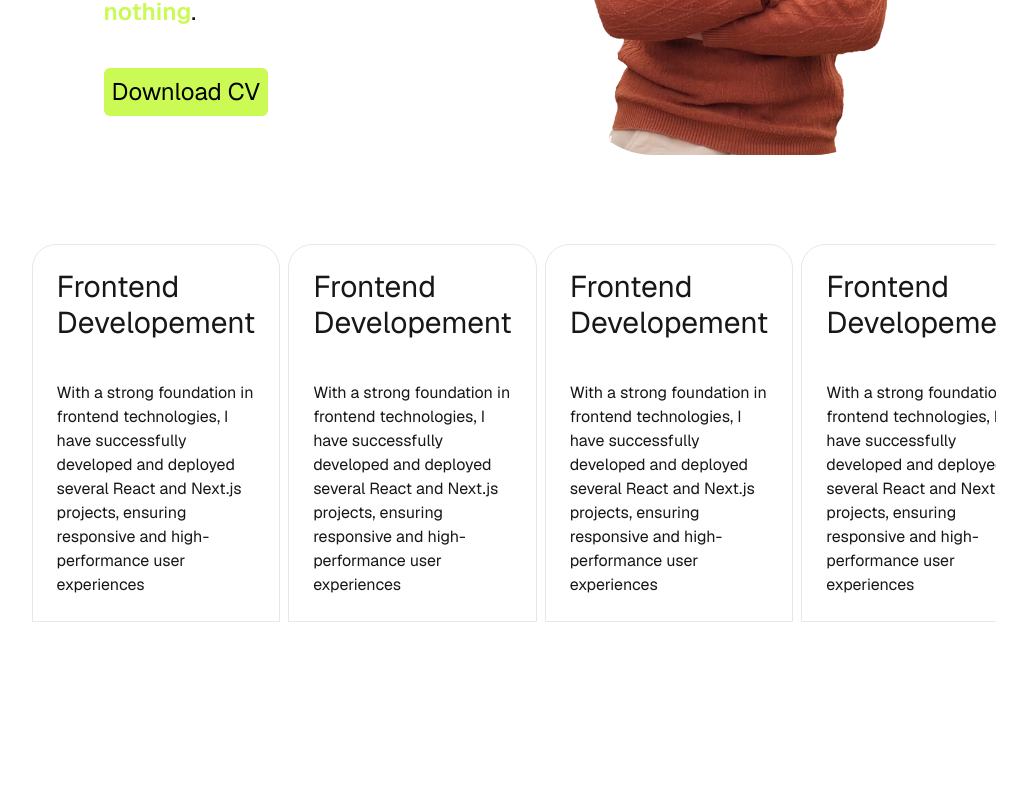
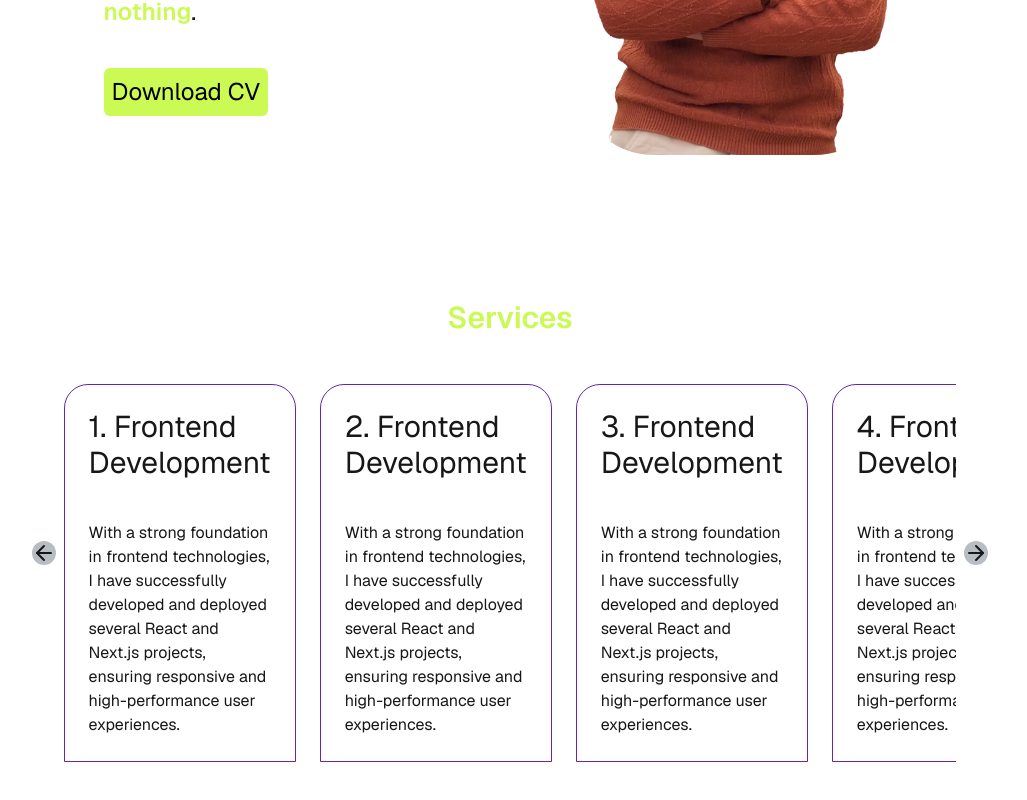
Before and after one commit to Nischal-Ojha/Portfolio, a Next.js app: page / in a window 1280 px wide. Shown: the part 416-1216 px from the top of the page, without its empty margins (130-1157 px from the left). Before the commit the page ends 1078 px from the top, so only its background shows below. Built offline with nearby package versions, Linux system fonts and the light colour scheme.

Commit message:
ScrollBar for boxes and a new container added

```diff
--- a/src/Components/Box.tsx
+++ b/src/Components/Box.tsx
@@ -1,10 +1,133 @@
+// "use client"
+
+// import React, { useState, useRef, useEffect } from 'react';
+
+// interface BoxProps {
+//   id: number;
+//   heading?: string;
+//   content?: string;
+// }
+
+// const Box: React.FC<BoxProps> = ({ id, heading, content }) => {
+//   const boxRef = useRef<HTMLDivElement>(null);
+//   const [isLeftmost, setIsLeftmost] = useState(false);
+//   const [isRightmost, setIsRightmost] = useState(false);
+
+//   // Function to calculate the position of the box
+//   const calculatePosition = () => {
+//     if (boxRef.current) {
+//       const container = boxRef.current.parentElement;
+//       if (!container) return;
+
+//       const scrollLeft = container.scrollLeft;
+//       const containerWidth = container.clientWidth;
+
+//       const boxLeft = boxRef.current.offsetLeft;
+//       const boxRight = boxLeft + boxRef.current.offsetWidth;
+
+//       return { isLeft: boxLeft >= scrollLeft, isRight: boxRight <= scrollLeft + containerWidth, boxLeft, boxRight };
+//     }
+//     return { isLeft: false, isRight: false, boxLeft: 0, boxRight: 0 };
+//   };
+
+//   useEffect(() => {
+//     const handleScroll = () => {
+//       const container = boxRef.current?.parentElement;
+//       if (!container) return;
+
+//       const containerWidth = container.clientWidth;
+//       const scrollLeft = container.scrollLeft;
+
+//       // Loop through all the boxes inside the container
+//       const positions = Array.from(container.children).map((child) => {
+//         const box = child as HTMLElement;
+//         const boxLeft = box.offsetLeft;
+//         const boxRight = boxLeft + box.offsetWidth;
+//         return { box, boxLeft, boxRight };
+//       });
+
+//       // Filter boxes that are within the visible range
+//       const visibleBoxes = positions.filter(({ boxLeft, boxRight }) => boxRight > scrollLeft && boxLeft < scrollLeft + containerWidth);
+
+//       // Determine leftmost and rightmost boxes from the visible ones
+//       const leftmostBox = visibleBoxes.reduce((left, current) => (current.boxLeft < left.boxLeft ? current : left), visibleBoxes[0]);
+//       const rightmostBox = visibleBoxes.reduce((right, current) => (current.boxRight > right.boxRight ? current : right), visibleBoxes[0]);
+
+//       // Set the state to indicate if this box is the leftmost or rightmost within the visible area
+//       const { boxLeft, boxRight }= calculatePosition();
+//       setIsLeftmost(boxLeft === leftmostBox.boxLeft);
+//       setIsRightmost(boxRight === rightmostBox.boxRight);
+//     };
+
+//     const container = boxRef.current?.parentElement;
+//     container?.addEventListener('scroll', handleScroll);
+
+//     // Initial check
+//     handleScroll();
+
+//     // Clean up on unmount
+//     return () => {
+//       container?.removeEventListener('scroll', handleScroll);
+//     };
+//   }, []);
+
+//   function scrollNow(x: boolean) {
+//     if (boxRef.current) {
+//       const container = boxRef.current.parentElement;
+//       if (!container) return;
+
+//       const boxWidth = boxRef.current.offsetWidth;
+//       const scrollAmount = x ? -boxWidth : boxWidth;
+
+//       container?.scrollBy({
+//         left: scrollAmount,
+//         behavior: 'smooth'
+//       });
+//     }
+//   }
+
+//   return (
+//     <div
+//       ref={boxRef}
+//       className={`border w-96 rounded-t-3xl border-purple-800 transform transition-all duration-300 ease-in-out hover:-translate-y-5 hover:scale-105 lg:hover:scale-110 hover:mx-2 lg:hover:mx-3 hover:shadow-[0_0px_10px_rgba(76,29,149,0.8)] ${isLeftmost ? 'border-green-500' : ''} ${isRightmost ? 'border-red-500' : ''}`}
+//       onMouseEnter={() => {
+//         if (isLeftmost) {
+//           console.log("scroll left");
+//           scrollNow(true); // Scroll left
+//         }
+//         if (isRightmost) {
+//           console.log("scroll right");
+//           scrollNow(false); // Scroll right
+//         }
+//       }}
+//     >
+//       <h2 className="text-3xl m-2 p-4">{id}. {heading}</h2>
+//       <p className="text-md m-2 p-4">
+//         {content}
+//       </p>
+//     </div>
+//   );
+// };
+
+// export default Box;
+
 import React from 'react'
 
-const Box = () => {
+interface BoxProps {
+  id: number;
+  heading?: string;
+  content?: string;
+}
+
+const Box: React.FC<BoxProps> = ({ id, heading, content }) => {
   return (
-    <div className='border w-96 rounded-t-3xl hover:-translate-y-3 hover:scale-105 hover:mx-2 transform'>
-      <h2 className='text-3xl m-2 p-4'>Frontend Developement</h2>
-      <p className='text-md m-2 p-4'>With a strong foundation in frontend technologies, I have successfully developed and deployed several React and Next.js projects, ensuring responsive and high-performance user experiences </p>
+    <div
+      className={`border w-96 rounded-t-3xl border-purple-800 transform transition-all duration-300 ease-in-out hover:-translate-y-5 hover:scale-105 lg:hover:scale-110 hover:mx-2 lg:hover:mx-3 hover:shadow-[0_0px_10px_rgba(76,29,149,0.8)]`}
+    >
+      <h2 className="text-3xl m-2 p-4">{id}. {heading}</h2>
+      <p className="text-md m-2 p-4">
+        {content}
+      </p>
     </div>
   )
 }
--- /dev/null
+++ b/src/Components/Contain.tsx
@@ -0,0 +1,65 @@
+"use client"
+
+import { useRef } from "react";
+import { ArrowLeft, ArrowRight } from "lucide-react"; // or your preferred icons
+import Box from "./Box";
+
+const Contain = () => {
+  const containerRef = useRef<HTMLDivElement>(null);
+
+  const scrollContainer = (direction: "left" | "right") => {
+    if (containerRef.current) {
+      const scrollAmount = 200; // Adjust this value as needed
+      if (direction === "left") {
+        containerRef.current.scrollBy({ left: -scrollAmount, behavior: "smooth" });
+      } else {
+        containerRef.current.scrollBy({ left: scrollAmount, behavior: "smooth" });
+      }
+    }
+  };
+
+  const boxes = [
+    { id: 1, heading: 'Frontend Development', content:"With a strong foundation in frontend technologies, I have successfully developed and deployed several React and Next.js projects, ensuring responsive and high-performance user experiences." },
+    { id: 2, heading: 'Frontend Development', content:"With a strong foundation in frontend technologies, I have successfully developed and deployed several React and Next.js projects, ensuring responsive and high-performance user experiences." },
+    { id: 3, heading: 'Frontend Development', content:"With a strong foundation in frontend technologies, I have successfully developed and deployed several React and Next.js projects, ensuring responsive and high-performance user experiences." },
+    { id: 4, heading: 'Frontend Development', content:"With a strong foundation in frontend technologies, I have successfully developed and deployed several React and Next.js projects, ensuring responsive and high-performance user experiences." },
+    { id: 5, heading: 'Frontend Development', content:"With a strong foundation in frontend technologies, I have successfully developed and deployed several React and Next.js projects, ensuring responsive and high-performance user experiences." },
+    { id: 6, heading: 'Frontend Development', content:"With a strong foundation in frontend technologies, I have successfully developed and deployed several React and Next.js projects, ensuring responsive and high-performance user experiences." },
+    { id: 7, heading: 'Frontend Development', content:"With a strong foundation in frontend technologies, I have successfully developed and deployed several React and Next.js projects, ensuring responsive and high-performance user experiences." },
+    { id: 8, heading: 'Frontend Development', content:"With a strong foundation in frontend technologies, I have successfully developed and deployed several React and Next.js projects, ensuring responsive and high-performance user experiences." },
+    { id: 9, heading: 'Frontend Development', content:"With a strong foundation in frontend technologies, I have successfully developed and deployed several React and Next.js projects, ensuring responsive and high-performance user experiences." },
+    { id: 10, heading: 'Frontend Development', content:"With a strong foundation in frontend technologies, I have successfully developed and deployed several React and Next.js projects, ensuring responsive and high-performance user experiences." },
+  ];
+
+  return (
+    <div id="Services" className="flex flex-col w-[80%] pt-6 gap-2 p-2 overflow-visible">
+      <p className="text-center text-3xl">
+        <span className="drop-shadow-[0_0_10px_rgba(255,255,255,0.8)]">Services</span>
+      </p>
+      <div className="flex gap-2 items-center">
+        <button
+          className="bg-slate-700 bg-opacity-35 rounded-3xl w-10 hidden lg:block"
+          onClick={() => scrollContainer("left")}
+        >
+          <ArrowLeft />
+        </button>
+        <div
+          ref={containerRef}
+          className="flex gap-2 pt-10 h-max lg:gap-6 overflow-x-scroll overflow-visible scrollbar-thin scrollbar-track-transparent scrollbar-thumb-blue-500"
+        >
+          {boxes.map((box) => (
+            <Box key={box.id} id={box.id} heading={box.heading} content={box.content} />
+          ))}
+        </div>
+        <button
+          className="bg-slate-700 bg-opacity-35 rounded-3xl w-10 hidden lg:block"
+          onClick={() => scrollContainer("right")}
+        >
+          <ArrowRight />
+        </button>
+      </div>
+    </div>
+  );
+};
+
+export default Contain
--- a/src/Components/Dark.tsx
+++ b/src/Components/Dark.tsx
@@ -1,6 +1,6 @@
 "use client"
 
-import React, { useState } from 'react'
+import React, { useEffect, useState } from 'react'
 import { Moon, Sun } from 'lucide-react';
 
 const Dark = () => {
--- a/src/app/layout.tsx
+++ b/src/app/layout.tsx
@@ -14,8 +14,8 @@ const geistMono = Geist_Mono({
 });
 
 export const metadata: Metadata = {
-  title: "Create Next App",
-  description: "Generated by create next app",
+  title: "Nischal",
+  description: "Portfolio",
 };
 
 export default function RootLayout({
--- a/src/app/page.tsx
+++ b/src/app/page.tsx
@@ -1,5 +1,5 @@
-import  Box  from "../Components/Box";
 import Avatar from "../Components/Avatar";
+import Contain from "../Components/Contain";
 
 export default function Home() {
   const getGreeting = (): string => {
@@ -16,11 +16,12 @@ export default function Home() {
     }
   };
 
+
   return (
     <div className="min-h-screen p-4 m-4 mt-28 font-[family-name:var(--font-geist-sans)] relative">
     <main className="flex flex-col gap-8 items-center row-start-2 lg:items-center w-full">
 
-      <div className="Home lg:w-[80%] flex flex-col lg:flex-row items-center">
+      <div className="Home lg:w-[80%] flex flex-col lg:flex-row items-center lg:mb-14">
         <div className="order-first lg:order-last">
           <Avatar />
         </div>
@@ -33,16 +34,7 @@ export default function Home() {
         </div>
       </div>
 
-      <div id="Services" className="flex w-[80%] overflow-x-scroll overflow-y-visible scrollbar-thin scrollbar-track-transparent scrollbar-thumb-blue-500 pt-6 gap-2 p-2">
-        <Box />
-        <Box />
-        <Box />
-        <Box />
-        <Box />
-        <Box />
-        <Box />
-        <Box />
-      </div>
+      <Contain />
     </main>
   </div>
   );
```
